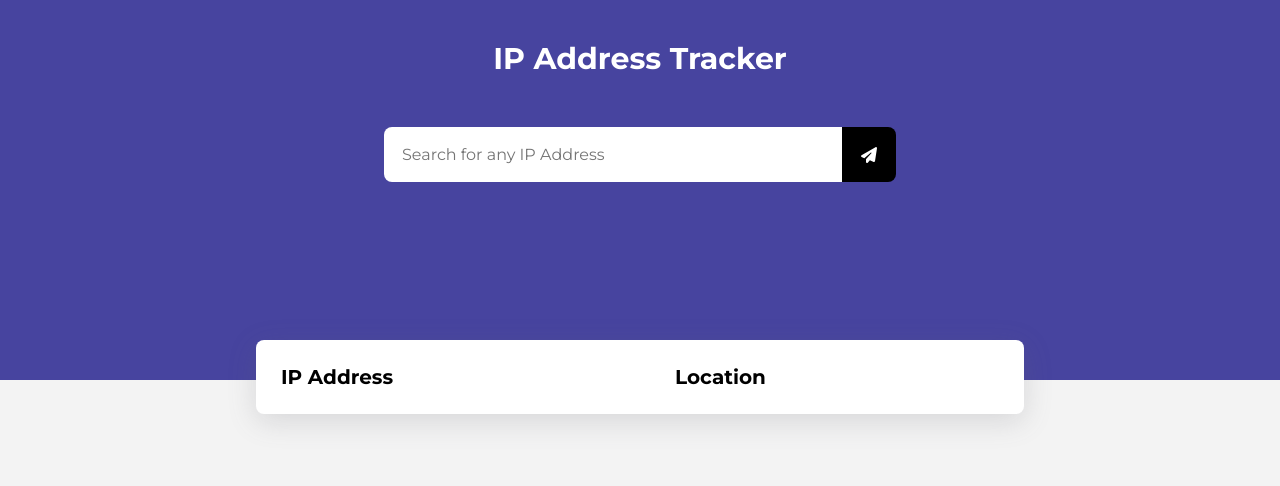
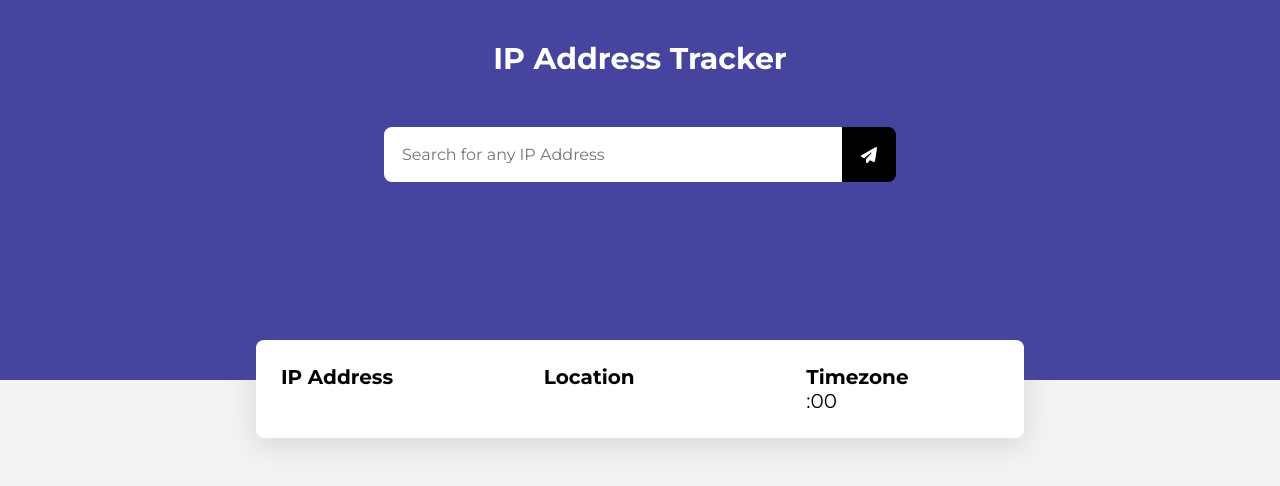
Before and after one commit to gfrnca/ReactIPTracker, a React (Create React App) app: page / in a window 1280 px wide. Shown: the top 486 px of the page. Built offline with nearby package versions, Linux system fonts and the light colour scheme.

Commit message:
Timezone info formating added

```diff
--- a/src/components/organisms/HomePage/HomePageIpContent/HomePageIpContent.jsx
+++ b/src/components/organisms/HomePage/HomePageIpContent/HomePageIpContent.jsx
@@ -15,10 +15,16 @@ const HomePageIpContent = (props) => {
           <BoldTitle size="20px">IP Address</BoldTitle>
           <p>{props.ip}</p>
         </div>
+
         <div className="ip-info">
           <BoldTitle size="20px">Location</BoldTitle>
           <p>{props.city}</p>
           <p>{props.country}</p>
+        </div>
+
+        <div className="ip-info">
+          <BoldTitle size="20px">Timezone</BoldTitle>
+          <p>{props.timezone.slice(0, 3)}:00</p>
         </div>
       </HomePageIpContentWrapper>
     </>
--- a/src/components/templates/HomePageTemplate/HomePageTemplate.jsx
+++ b/src/components/templates/HomePageTemplate/HomePageTemplate.jsx
@@ -12,17 +12,24 @@ const HomePageTemplate = () => {
   const [ip, setIp] = useState("");
   const [city, setCity] = useState("");
   const [country, setCountry] = useState("");
+  const [timezone, setTimezone] = useState("");
 
   function handleDataProps(data) {
     setIp(data.ip);
     setCity(data.city);
     setCountry(data.country_name);
+    setTimezone(data.utc_offset);
   }
 
   return (
     <HomePageTemplateWrapper>
       <HomePageHeader handleData={handleDataProps} />
-      <HomePageIpContent ip={ip} city={city} country={country} />
+      <HomePageIpContent
+        ip={ip}
+        city={city}
+        country={country}
+        timezone={timezone}
+      />
     </HomePageTemplateWrapper>
   );
 };
```
